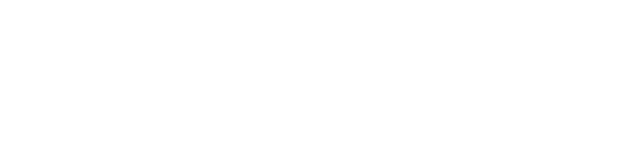
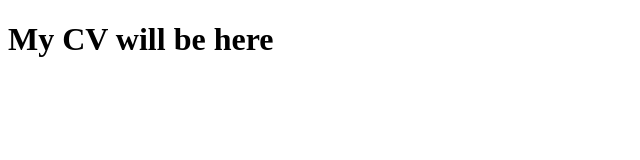
Before and after one commit to MarinaCheSte/rsschool-cv, a plain HTML site: page index.html in a window 1280 px wide. Shown: the whole page, without its empty margins (0-640 px from the left). Drawn offline with Linux system fonts and the light colour scheme.

Commit message:
refactor: headline added

```diff
--- a/index.html
+++ b/index.html
@@ -6,5 +6,7 @@
     <meta name="viewport" content="width=device-width, initial-scale=1.0" />
     <title>Document</title>
   </head>
-  <body></body>
+  <body>
+    <h1>My CV will be here</h1>
+  </body>
 </html>
```
